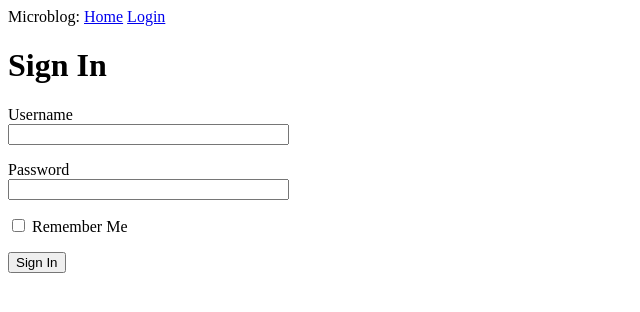
After one commit to VitorGuimaraes/microblog, a Flask app: page /login in a window 1280 px wide. The commit adds this page. Shown: the top 312 px of the page, without its empty margins (0-640 px from the left). Run offline with Flask 2, Linux system fonts and the light colour scheme.

Commit message:
Chapter 3: Web Forms (v0.3)

```diff
--- a/app/__init__.py
+++ b/app/__init__.py
@@ -1,5 +1,7 @@
 from flask import Flask
+from config import Config
 
 app = Flask(__name__)
+app.config.from_object(Config)
 
 from app import routes
--- /dev/null
+++ b/app/forms.py
@@ -0,0 +1,13 @@
+from flask_wtf import FlaskForm
+from wtforms import StringField, PasswordField, BooleanField, SubmitField
+from wtforms.validators import DataRequired
+
+# Qual a diferença entre DataRequired e InputRequired?
+
+class LoginForm(FlaskForm):
+    username = StringField('Username', validators=[DataRequired()])
+    password = PasswordField('Password', validators=[DataRequired()])
+    remember_me = BooleanField('Remember Me')
+    submit = SubmitField('Sign In')
+
+# https://www.youtube.com/watch?v=jR2aFKuaOBs
--- a/app/routes.py
+++ b/app/routes.py
@@ -1,6 +1,6 @@
-from flask import render_template
+from flask import render_template, flash, redirect, url_for
 from app import app
-
+from app.forms import LoginForm
 
 @app.route('/')
 @app.route('/index')
@@ -18,3 +18,17 @@ def index():
     ]
 
     return render_template('index.html', title = 'Home', user = user, posts = posts)
+
+
+@app.route('/login', methods = ['GET', 'POST'])
+def login():
+    form = LoginForm()
+
+    # evaluate to true when all the fields in the form are valid
+    if form.validate_on_submit():
+        # print da web, só pra debugar por enquanto
+        flash('Login requested for user {}, remember_me = {}'.format(
+            form.username.data, form.remember_me.data
+        ))
+        return redirect(url_for('index'))
+    return render_template('login.html', title = 'Sign In', form = form)
--- a/app/templates/base.html
+++ b/app/templates/base.html
@@ -7,7 +7,24 @@
         {% endif %}
     </head>
     <body>
-        <div>Microblog: <a href="/index">Home</a></div>
+        <div>
+            Microblog:
+            <!-- <a href="/index">Home</a>  Not maintenable! -->
+            <!-- <a href="/login">Login</a> Not maintenable! -->
+
+            <!-- Redireciona pra rota definida no decorator -->
+            <a href="{{ url_for('index') }}">Home</a>
+            <a href="{{ url_for('login') }}">Login</a>
+        </div>
+        {% with messages = get_flashed_messages() %}
+            {% if messages %}
+                <ul>
+                    {% for message in messages %}
+                        <li>{{ message }}</li>
+                    {% endfor %}
+                </ul>
+            {% endif %}
+        {% endwith %}
         {% block content %} {% endblock %}
     </body>
 </html>
--- /dev/null
+++ b/app/templates/login.html
@@ -0,0 +1,35 @@
+{% extends "base.html" %}
+
+{% block content %}
+    <h1>Sign In</h1>
+    <!-- O atributo action do form indica para qual rota o form deve ser submetido -->
+    <!-- Uma string vazia indica que a rota é a url atual -->
+    <!-- É possível submeter um formulário com get, mas não é uma boa prática -->
+    <form action="" method="post">
+        {{ form.hidden_tag() }} <!-- Protege a aplicação contra cross-site scripting -->
+        <p>
+            {{ form.username.label }} <br>
+            {{ form.username(size=32) }}  <!-- tamanho da fonte: 32 -->
+            {% for error in form.username.errors %}
+            <span style="color: red;">{{error}}</span>
+            {% endfor %}
+        </p>
+        <p>
+            {{ form.password.label }} <br>
+            {{ form.password(size=32) }}
+            {% for error in form.password.errors %}
+            <span style="color: red;">{{error}}</span>
+            {% endfor %}
+        </p>
+        <p>
+            <!-- Nesse caso vamos primeiro renderizar o checkbox e depois a label -->
+            {{ form.remember_me() }}
+            {{ form.remember_me.label }}
+        </p>
+        <p>
+            <!-- Em butões a label já é incorporada no texto do botão -->
+            {{ form.submit() }}
+        </p>
+
+    </form>
+{% endblock %}
```
Also changed, not shown: config.py (added, +7 -0 lines).
